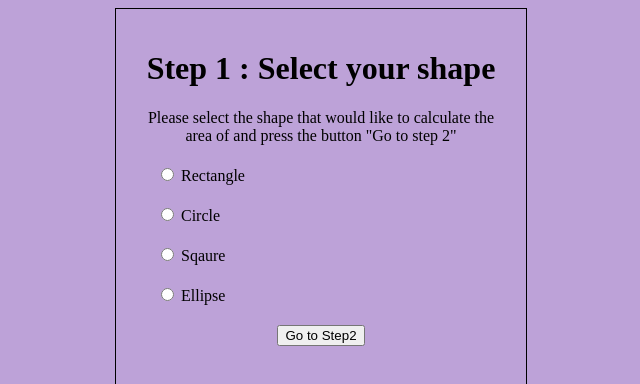
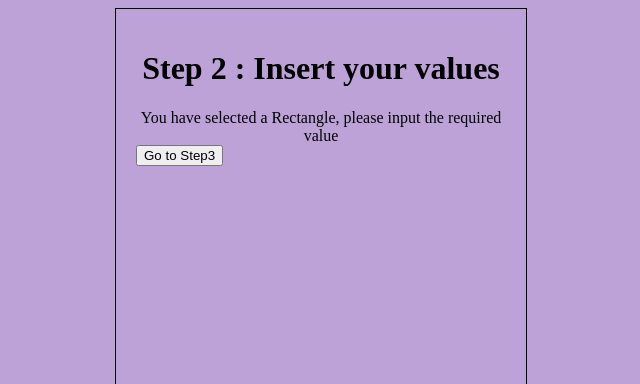
Before and after one commit to ShruthiShetty6/ShapeCalculator, a plain HTML site: page index.html in a window 1280 px wide. Both pictures are taken after a click on the button "Go to Step2". Shown: the top 384 px of the page, without its empty margins (319-959 px from the left). Drawn offline with Linux system fonts and the light colour scheme.

Commit message:
UI design completed

```diff
--- a/index.css
+++ b/index.css
@@ -17,4 +17,5 @@ body {
   padding: 10px;
 }
 .btn {
+    cursor: pointer;
 }
--- a/index.html
+++ b/index.html
@@ -7,11 +7,11 @@
   </head>
   <body>
       <div class="main-div">
-      <h1 id="header">Step 1 : Select your shape</h1>
-      <div>Please select the shape that would like to calculate the area of and press the button "Go to step 2"</div>
-      <div class="selector">
+      <h1 id="title">Step 1 : Select your shape</h1>
+      <div id="header">Please select the shape that would like to calculate the area of and press the button "Go to step 2"</div>
+      <div class="selector" id="selector">
           <div class="btn-div">
-      <input type="radio" id="rectangle" name="shape" value="Rectangle">
+      <input type="radio" id="rectangle" name="shape" value="Rectangle" checked>
       <label for="rectangle">Rectangle</label>
       </div>
       <div class="btn-div">
@@ -24,7 +24,9 @@
       <input type="radio" id="ellipse" name="shape" value="Ellipse">
       <label for="ellipse">Ellipse</label></div>
     </div>
-    <button class="btn"> Go to Step2</button>
+    <button class="btn" id="step1" onClick="doDisplay()"> Go to Step2</button>
+    <button class="btn" id="step2" onClick="gotoStep3()" style="display: none;"> Go to Step3</button>
+    <button class="btn" id="step3" onClick="gotoStep1()" style="display: none;">Start Over</button>
     </div>
       <script type="text/javascript"  src="index.js"></script>
 </body>
--- a/index.js
+++ b/index.js
@@ -1 +1,31 @@
-document.getElementById("header").value = "Johnny Bravo";
+function doDisplay() {
+  this.checkedValue = document.querySelector(
+    'input[name="shape"]:checked'
+  ).value;
+  document.getElementById("title").innerHTML = "Step 2 : Insert your values";
+  document.getElementById("header").innerHTML =
+    "You have selected a " +
+    this.checkedValue +
+    ", please input the required value";
+  document.getElementById("selector").style.display = "none";
+  document.getElementById("step1").style.display = "none";
+  document.getElementById("step2").style.display = "block";
+}
+
+function gotoStep3() {
+  document.getElementById("title").innerHTML = "Step 3 : Your results";
+  document.getElementById("header").innerHTML =
+    "You have calculated the area of  " +
+    this.checkedValue +
+    ". Below is your result";
+  document.getElementById("step2").style.display = "none";
+  document.getElementById("step3").style.display = "block";
+}
+function gotoStep1() {
+  document.getElementById("title").innerHTML = "Step 1 : Select your shape";
+  document.getElementById("header").innerHTML =
+    "Please select the shape that would like to calculate the area of and press the button Go to step 2";
+  document.getElementById("step3").style.display = "none";
+  document.getElementById("selector").style.display = "block";
+  document.getElementById("step1").style.display = "block";
+}
```
